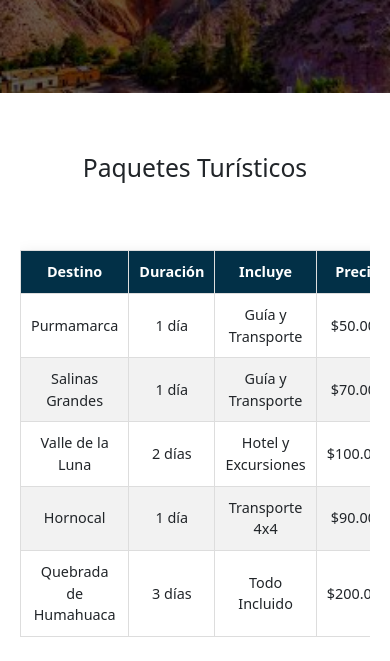
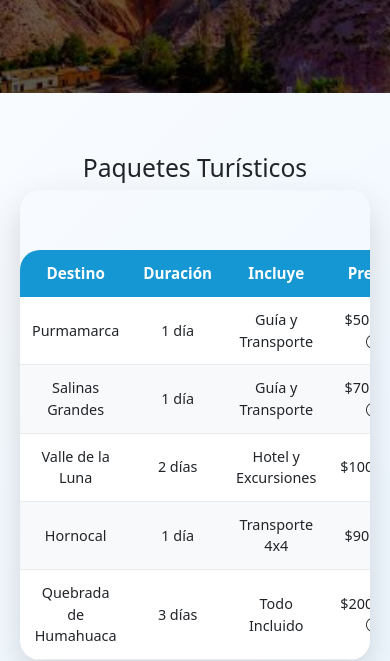
Before and after one commit to MamaniErick/Trabajo-Practico-3, a website: page precios.html in a window 390 px wide. Shown: the part 192-853 px from the top of the page. Drawn offline with nearby package versions, Linux system fonts and the light colour scheme.

Commit message:
Uso JQuery y Responsividad

```diff
--- a/css/estilos.css
+++ b/css/estilos.css
@@ -736,86 +736,62 @@ footer h3 {
     transform: scale(1.01);
 }
 
-/*****PAGINA PRECIOS*****/
-
+/*** PRECIOS ***/
 .precios {
-  padding: 60px 20px;
+  padding: clamp(60px, 8vw, 100px) 20px;
   text-align: center;
+  background: linear-gradient(135deg, #f8fbff, #eef7ff);
 }
 
 .tabla-responsive {
   overflow-x: auto;
+  border-radius: 20px;
+  box-shadow: 0 15px 35px rgba(0, 0, 0, 0.15);
 }
 
 .tabla-precios {
   width: 100%;
   border-collapse: collapse;
   background: #ffffff;
-  box-shadow: 0 4px 15px rgba(0, 0, 0, 0.1);
+  border-radius: 20px;
+  overflow: hidden;
 }
 
 .tabla-precios th,
 .tabla-precios td {
-  padding: 15px;
-  border: 1px solid #ddd;
+  padding: clamp(12px, 2vw, 18px);
   text-align: center;
+  vertical-align: middle;
 }
 
 .tabla-precios th {
-  background-color: #023047;
+  background: var(--color-oscuro);
   color: white;
+  font-size: clamp(0.95rem, 1.5vw, 1.1rem);
+  font-weight: 600;
+  border: none;
 }
 
-.tabla-precios tr:nth-child(even) {
-  background-color: #f2f2f2;
+.tabla-precios td {
+  border-bottom: 1px solid #e9ecef;
+  font-size: clamp(0.9rem, 1.4vw, 1rem);
 }
 
-/* Efecto hover */
-.tabla-precios tbody tr:hover {
-  background-color: #caf0f8;
-  transform: scale(1.01);
-  transition: 0.3s ease;
+.tabla-precios tbody tr {
+  transition: all 0.3s ease;
 }
 
-/*TOOLTIPS*/
-.tooltip {
-  position: relative;
-  cursor: pointer;
-  font-weight: bold;
-  margin-left: 5px;
+.tabla-precios tbody tr:nth-child(even) {
+  background-color: #f8f9fa;
 }
 
-.tooltip-text {
-  visibility: hidden;
-  width: 200px;
-  background-color: #023047;
-  color: #fff;
-  text-align: center;
-  padding: 6px;
-  border-radius: 5px;
-  position: absolute;
-  bottom: 125%;
-  left: 50%;
-  transform: translateX(-50%);
-  opacity: 0;
-  transition: opacity 0.3s;
-  font-size: 0.8rem;
+.tabla-precios tbody tr:hover {
+  background: linear-gradient(135deg, #caf0f8, #ade8f4);
+  transform: scale(1.015);
+  box-shadow: 0 8px 20px rgba(0, 119, 182, 0.15);
 }
 
-.tooltip:hover .tooltip-text {
-  visibility: visible;
-  opacity: 1;
+.tabla-precios tbody tr:hover td {
+  color: #023047;
+  font-weight: 500;
 }
-
-/*RESPONSIVE*/
-@media (max-width: 768px) {
-  .tabla-precios th,
-  .tabla-precios td {
-    padding: 10px;
-    font-size: 0.9rem;
-  }
-
-  .banner-pagina h1 {
-    font-size: 2rem;
-  }
-}
--- a/js/main.js
+++ b/js/main.js
@@ -119,6 +119,9 @@ $(document).ready(function () {
 
   // CONTACTO
   // PRECIOS
+  $('[data-bs-toggle="tooltip"]').tooltip();
+  //pre
+ // $('[data-bs-toggle="tooltip"]').tooltip();
   // BLOG
   // PHISHING
 });
--- a/precios.html
+++ b/precios.html
@@ -86,11 +86,6 @@
                         <th>Duración</th>
                         <th>
                             Incluye
-                            <span class="tooltip">
-                                <span class="tooltip-text">
-                                    Incluye transporte, guía y seguro.
-                                </span>
-                            </span>
                         </th>
                         <th>Precio</th>
                     </tr>
@@ -100,13 +95,25 @@
                         <td>Purmamarca</td>
                         <td>1 día</td>
                         <td>Guía y Transporte</td>
-                        <td>$50.000</td>
+                        <td>$50.000
+                            <i class="bi bi-info-circle ms-1"
+                                data-bs-toggle="tooltip"
+                                data-bs-placement="top"
+                                title="Descuento de 15% en Vilama viajes y turismo">
+                            </i>
+                        </td>
                     </tr>
                     <tr>
                         <td>Salinas Grandes</td>
                         <td>1 día</td>
                         <td>Guía y Transporte</td>
-                        <td>$70.000</td>
+                        <td>$70.000
+                            <i class="bi bi-info-circle ms-1"
+                                data-bs-toggle="tooltip"
+                                data-bs-placement="top"
+                                title="Cupos Ilimitados">
+                            </i>
+                        </td>
                     </tr>
                     <tr>
                         <td>Valle de la Luna</td>
@@ -124,7 +131,13 @@
                         <td>Quebrada de Humahuaca</td>
                         <td>3 días</td>
                         <td>Todo Incluido</td>
-                        <td>$200.000</td>
+                        <td>$200.000
+                            <i class="bi bi-info-circle ms-1"
+                                data-bs-toggle="tooltip"
+                                data-bs-placement="top"
+                                title="15 cupos disponibles">
+                            </i>
+                        </td>
                     </tr>
                 </tbody>
             </table>
```
